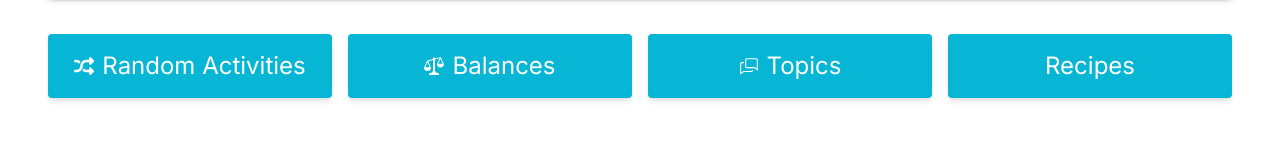
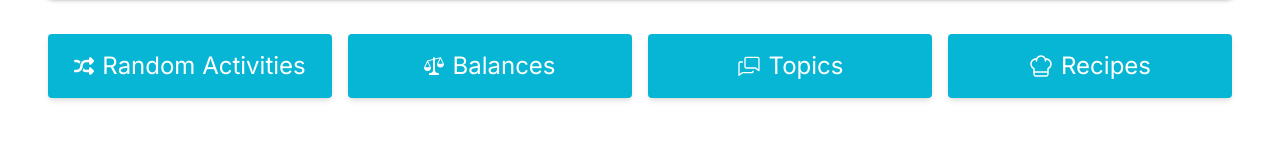
Before and after one commit to Danimexivasco/los-tarritos, a Next.js app: page / in a window 1280 px wide. Shown: the part 1006-1150 px from the top of the page. Built offline with nearby package versions, Linux system fonts and the light colour scheme; no server answers; sample sign-in values are in the browser's storage.

Commit message:
Add chef icon to recipes

```diff
--- a/app/page.tsx
+++ b/app/page.tsx
@@ -5,6 +5,7 @@ import Image from "next/image";
 import RandomIcon from "@/public/icons/random.svg"
 import BalanceIcon from "@/public/icons/balance.svg"
 import TalkIcon from "@/public/icons/talk.svg"
+import ChefIcon from "@/public/icons/chef.svg"
 
 const renderIcon = (icon: string) => {
   switch (icon) {
@@ -13,7 +14,9 @@ const renderIcon = (icon: string) => {
   case "Balances":
     return <BalanceIcon className="w-5 h-5 mr-2" />
   case "Topics":
-    return <TalkIcon className="w-5 h-5 mr-2" />
+    return <TalkIcon className="w-6 h-6 mr-2" />
+  case "Recipes":
+    return <ChefIcon className="w-6 h-6 mr-2" />
   }
 }
 
```
